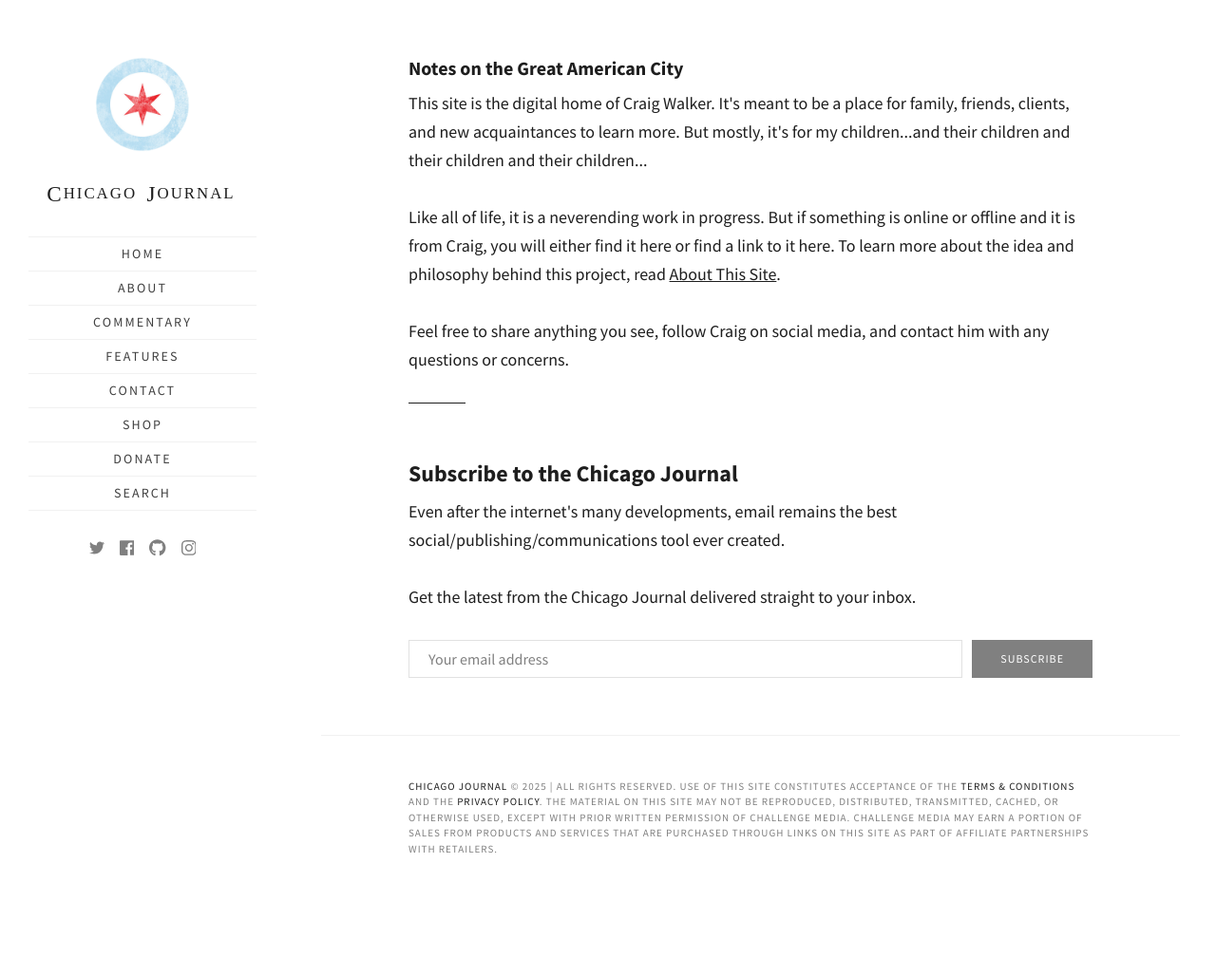
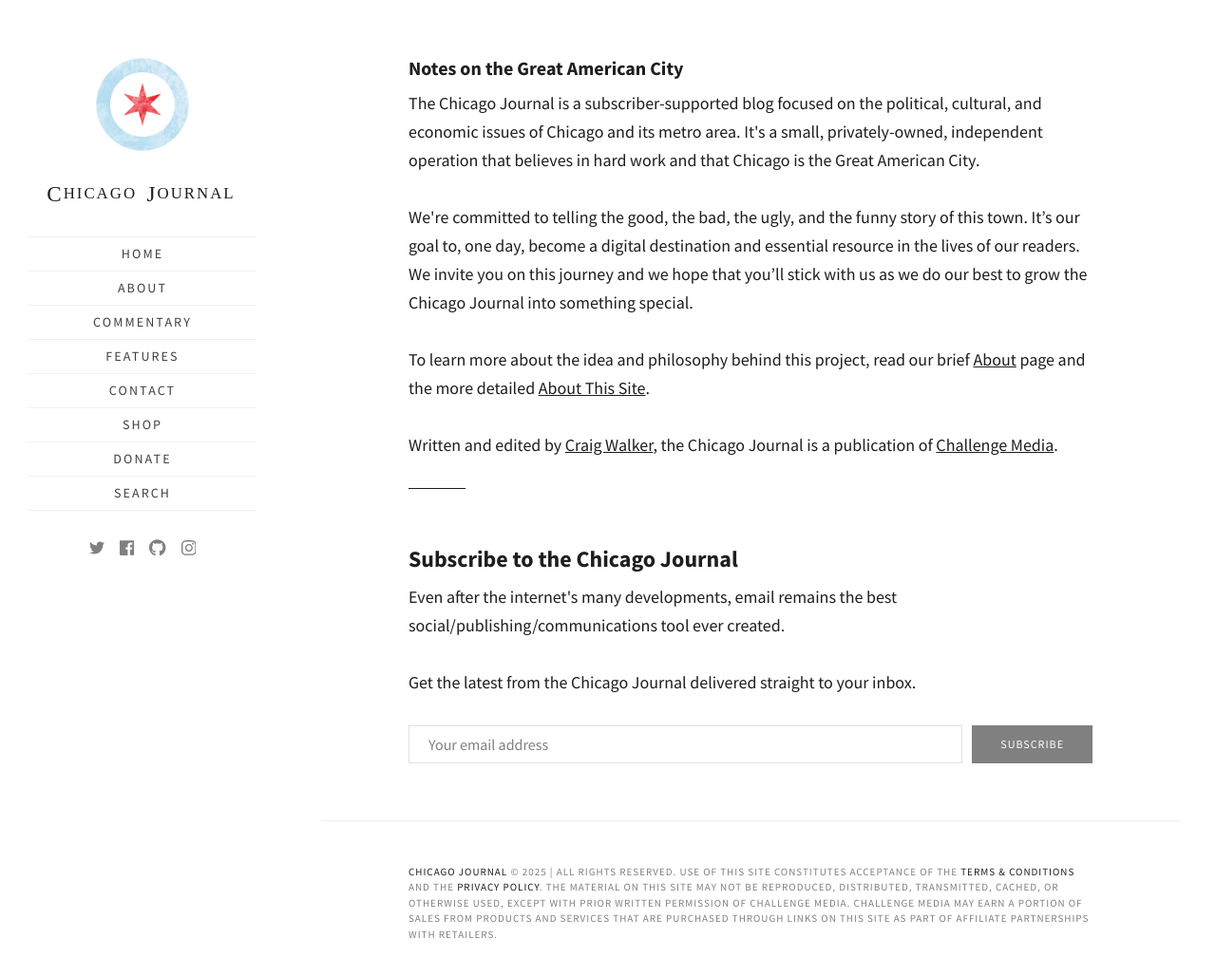
Before and after one commit to walkercraig/chicagojournal, a Jekyll site: the page built from index.html, in a window 1280 px wide and 1052 px high. Shown: the top 1028 px of the window at 95% size. Built offline with Jekyll 4.4.1, drawn with Linux system fonts in a browser that asks for light colours; some web fonts are replaced; the list of posts is cut into pages by our own code.

Commit message:
Update index.html

```diff
--- a/index.html
+++ b/index.html
@@ -9,9 +9,10 @@
     <!-- Hero Section -->
     <div class="hero inner">
         <h3>{{ site.author.greetings }}</h3>
-        <p>This site is the digital home of Craig Walker. It's meant to be a place for family, friends, clients, and new acquaintances to learn more. But mostly, it's for my children...and their children and their children and their children...</p>
-        <p>Like all of life, it is a neverending work in progress. But if something is online or offline and it is from Craig, you will either find it here or find a link to it here. To learn more about the idea and philosophy behind this project, read <a rel="me" href="https://walkercraig.com/about-this-site.html">About This Site</a>.</p>
-        <p>Feel free to share anything you see, follow Craig on social media, and contact him with any questions or concerns.</p>
+        <p>The Chicago Journal is a subscriber-supported blog focused on the political, cultural, and economic issues of Chicago and its metro area. It's a small, privately-owned, independent operation that believes in hard work and that Chicago is the Great American City.</p>
+        <p>We're committed to telling the good, the bad, the ugly, and the funny story of this town. It’s our goal to, one day, become a digital destination and essential resource in the lives of our readers. We invite you on this journey and we hope that you’ll stick with us as we do our best to grow the Chicago Journal into something special.</p>
+        <p>To learn more about the idea and philosophy behind this project, read our brief <a rel="me" href="https://walkercraig.github.io/chicagojournal/about">About</a> page and the more detailed <a rel="me" href="https://walkercraig.github.io/chicagojournal/about-this-site.html">About This Site</a>.</p>
+        <p>Written and edited by <a rel="me" href="https://walkercraig.com">Craig Walker</a>, the Chicago Journal is a publication of <a rel="me" href="https://challenge.media">Challenge Media</a>.</p>
     </div>
 
     <!-- Newsletter Subscription Box -->
```
